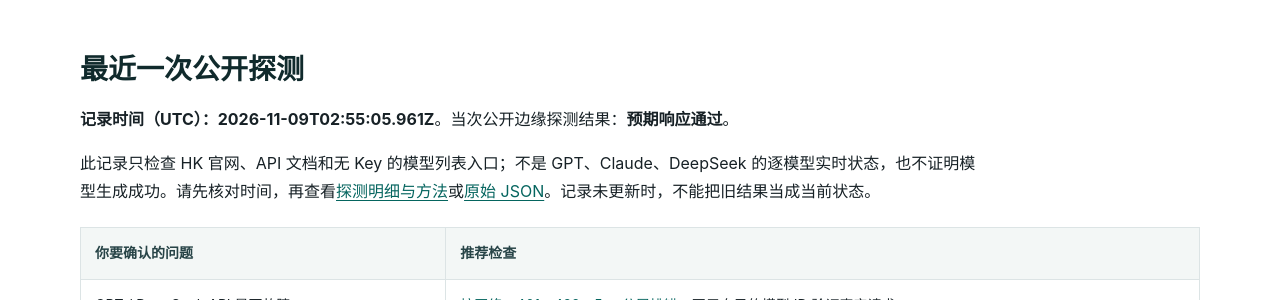
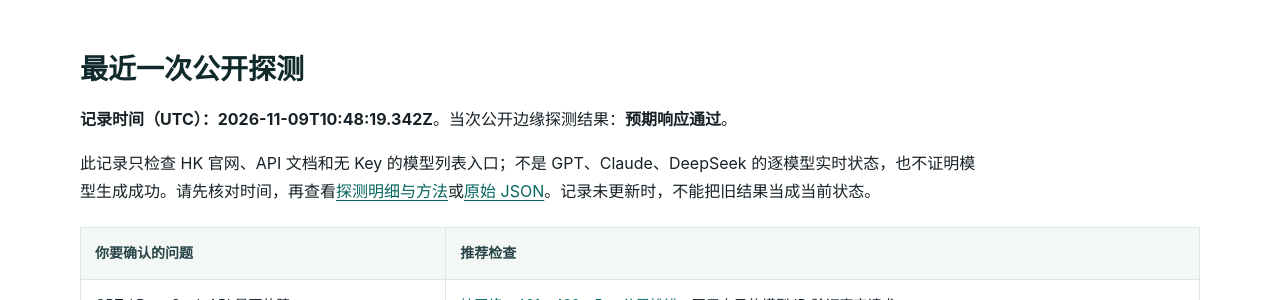
Before and after one commit to KKWANG4444/api-status, a Jekyll site: the page built from index.md, in a window 1280 px wide and 900 px high, scrolled down 364 px. Shown: the part 151-451 px from the top of the window. Built offline with Jekyll 4.4.1, drawn with Linux system fonts in a browser that asks for light colours.

Commit message:
chore: update public edge status

```diff
--- a/_data/status.json
+++ b/_data/status.json
@@ -1,7 +1,7 @@
 {
   "status": "operational",
-  "checked_at": "2026-11-09T02:55:05.961Z",
-  "duration_ms": 407,
+  "checked_at": "2026-11-09T10:48:19.342Z",
+  "duration_ms": 609,
   "overall": true,
   "components": [
     {
@@ -10,7 +10,7 @@
       "url": "https://www.aifast.hk/",
       "ok": true,
       "status": 200,
-      "elapsed_ms": 359,
+      "elapsed_ms": 569,
       "content_type": "text/html; charset=utf-8",
       "detail": "Expected public edge response"
     },
@@ -20,7 +20,7 @@
       "url": "https://api.aifast.hk/",
       "ok": true,
       "status": 200,
-      "elapsed_ms": 350,
+      "elapsed_ms": 333,
       "content_type": "text/html",
       "detail": "Expected public edge response"
     },
@@ -30,7 +30,7 @@
       "url": "https://www.aifast.hk/v1/models",
       "ok": true,
       "status": 401,
-      "elapsed_ms": 362,
+      "elapsed_ms": 479,
       "content_type": "application/json; charset=utf-8",
       "detail": "Expected public edge response"
     }
--- a/data/status.json
+++ b/data/status.json
@@ -1,7 +1,7 @@
 {
   "status": "operational",
-  "checked_at": "2026-11-09T02:55:05.961Z",
-  "duration_ms": 407,
+  "checked_at": "2026-11-09T10:48:19.342Z",
+  "duration_ms": 609,
   "overall": true,
   "components": [
     {
@@ -10,7 +10,7 @@
       "url": "https://www.aifast.hk/",
       "ok": true,
       "status": 200,
-      "elapsed_ms": 359,
+      "elapsed_ms": 569,
       "content_type": "text/html; charset=utf-8",
       "detail": "Expected public edge response"
     },
@@ -20,7 +20,7 @@
       "url": "https://api.aifast.hk/",
       "ok": true,
       "status": 200,
-      "elapsed_ms": 350,
+      "elapsed_ms": 333,
       "content_type": "text/html",
       "detail": "Expected public edge response"
     },
@@ -30,7 +30,7 @@
       "url": "https://www.aifast.hk/v1/models",
       "ok": true,
       "status": 401,
-      "elapsed_ms": 362,
+      "elapsed_ms": 479,
       "content_type": "application/json; charset=utf-8",
       "detail": "Expected public edge response"
     }
```
